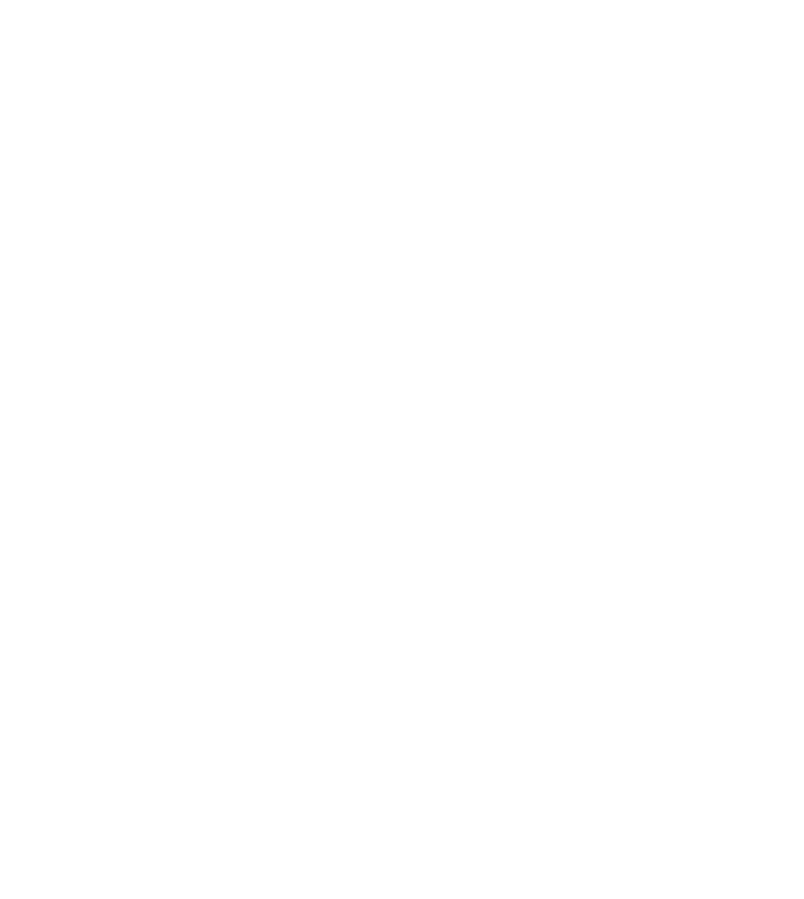
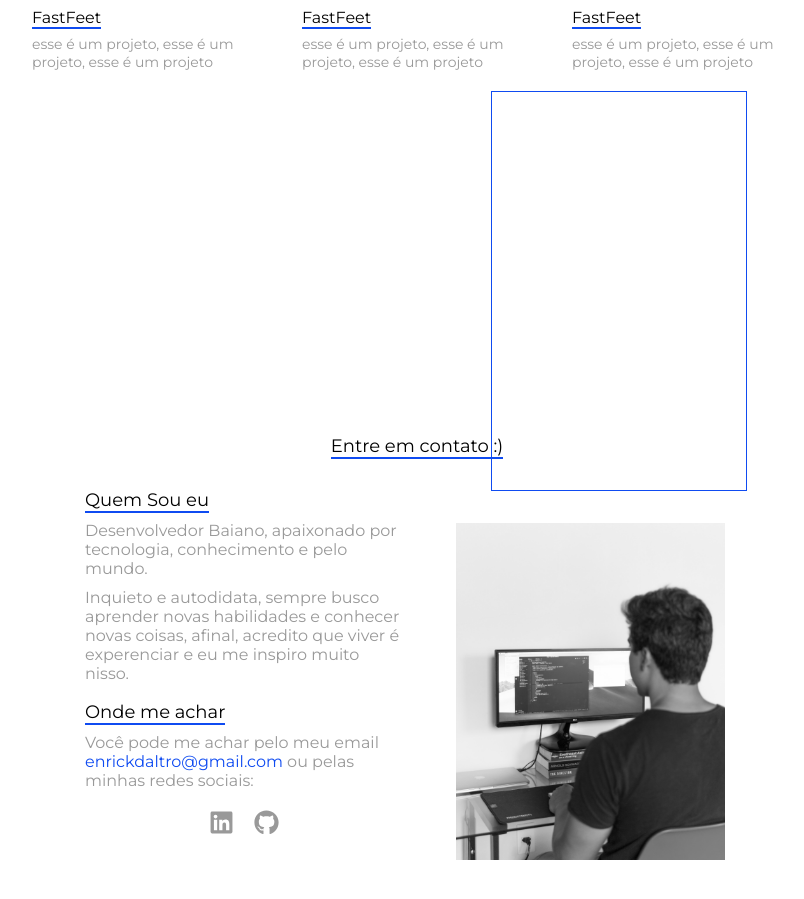
Before and after one commit to enrickdaltro/myportfolio, a React (Create React App) app: page / in a window 1280 px wide. Shown: the part 2139-3038 px from the top of the page, without its empty margins (223-1027 px from the left). Before the commit the page ends 2524 px from the top, so only its background shows below. Built offline with nearby package versions, Linux system fonts and the light colour scheme; the HTML template or start-up script is replaced by a standard one.

Commit message:
add: contact page

```diff
--- a/src/App.js
+++ b/src/App.js
@@ -6,6 +6,7 @@
 import Home from './components/Home';
 import Projetos from './components/Projetos';
 import Tecnologias from './components/Tecnologias';
+import Contact from './components/Contact';
 
 function App() {
   return (
@@ -15,6 +16,7 @@
       <Home />
       <Tecnologias />
       <Projetos />
+      <Contact />
     </>
   );
 }
--- /dev/null
+++ b/src/components/Contact/index.js
@@ -0,0 +1,66 @@
+import React from 'react';
+
+import { FaLinkedin, FaGithub } from 'react-icons/fa';
+
+import EnrickPB from '../../assets/enrick_pb.png';
+
+import {
+  Container,
+  Content,
+  Title,
+  BoxContent,
+  BoxText,
+  BoxImage,
+  BoxLinks,
+} from './styles';
+
+export default function Contact() {
+  return (
+    <Container id="falecomigo">
+      <Content>
+        <Title>
+          <span>Entre em contato :)</span>
+        </Title>
+
+        <BoxContent>
+          <BoxText>
+            <span>Quem Sou eu</span>
+            <p>
+              Desenvolvedor Baiano, apaixonado por tecnologia, conhecimento e
+              pelo mundo.
+            </p>
+            <p>
+              Inquieto e autodidata, sempre busco aprender novas habilidades e
+              conhecer novas coisas, afinal, acredito que viver é experenciar e
+              eu me inspiro muito nisso.
+            </p>
+
+            <br />
+
+            <span>Onde me achar</span>
+            <p>
+              Você pode me achar pelo meu email{' '}
+              <span>enrickdaltro@gmail.com</span> ou pelas minhas redes sociais:
+            </p>
+
+            <BoxLinks>
+              <a href="">
+                <FaLinkedin size={25} />
+              </a>
+
+              <a href="">
+                <FaGithub size={25} />
+              </a>
+            </BoxLinks>
+          </BoxText>
+
+          <BoxImage>
+            <div />
+
+            <img src={EnrickPB} alt="" />
+          </BoxImage>
+        </BoxContent>
+      </Content>
+    </Container>
+  );
+}
--- /dev/null
+++ b/src/components/Contact/styles.js
@@ -0,0 +1,101 @@
+import styled from 'styled-components';
+
+export const Container = styled.div`
+  max-width: 100%;
+  height: 100%;
+
+  display: flex;
+  justify-content: center;
+  align-items: center;
+`;
+
+export const Content = styled.div`
+  height: 65%;
+  width: 55%;
+  padding: 10px;
+`;
+
+export const Title = styled.div`
+  display: flex;
+  justify-content: center;
+  align-items: center;
+
+  margin-bottom: 20px;
+
+  span {
+    font-size: 18px;
+    border-bottom: 2px solid #0f4bf1;
+  }
+`;
+
+export const BoxContent = styled.div`
+  display: flex;
+  justify-content: center;
+  align-items: center;
+
+  height: 85%;
+`;
+
+export const BoxText = styled.div`
+  height: 100%;
+  width: 50%;
+  padding: 10px;
+
+  span {
+    font-size: 18px;
+    border-bottom: 2px solid #0f4bf1;
+  }
+
+  p {
+    margin-top: 10px;
+    font-size: 16px;
+    color: #999;
+
+    > span {
+      color: #0f4bf1;
+      font-size: 16px;
+      border: none;
+    }
+  }
+`;
+
+export const BoxImage = styled.div`
+  height: 100%;
+  width: 50%;
+  margin-left: 10px;
+
+  display: flex;
+  justify-content: center;
+  align-items: center;
+
+  div {
+    position: absolute;
+    height: 50%;
+    width: 20%;
+
+    right: 310px;
+    top: 2230px;
+
+    border: 1px solid #0f4bf1;
+  }
+
+  img {
+    width: 80%;
+  }
+`;
+
+export const BoxLinks = styled.div`
+  margin: 10px;
+  display: flex;
+  justify-content: center;
+  align-items: center;
+
+  a {
+    color: #999;
+    margin: 10px;
+
+    &:hover {
+      color: #0f4bf1;
+    }
+  }
+`;
--- a/src/components/Projetos/index.js
+++ b/src/components/Projetos/index.js
@@ -1,10 +1,11 @@
 import React from 'react';
 
-import { Container, Content, Title, Card, CardContent } from './styles';
+import { Container, Content, Title, Card, CardContent, Column } from './styles';
 
 export default function Projetos() {
   return (
     <Container id="projetos">
+      <Column>
         <Content>
           <Title>
             <span>Meus projetos favoritos</span>
@@ -35,6 +36,7 @@
             <p>esse é um projeto, esse é um projeto, esse é um projeto</p>
           </Card>
         </CardContent>
+      </Column>
     </Container>
   );
 }
--- a/src/components/Projetos/styles.js
+++ b/src/components/Projetos/styles.js
@@ -3,7 +3,13 @@
 export const Container = styled.div`
   max-width: 100%;
   height: 100%;
+
+  display: flex;
+  justify-content: center;
+  align-items: center;
 `;
+
+export const Column = styled.div``;
 
 export const Content = styled.div`
   display: flex;
```
Also changed, not shown: src/assets/enrick_pb.png (added). Lines whose indentation alone changed are shown as unchanged.
